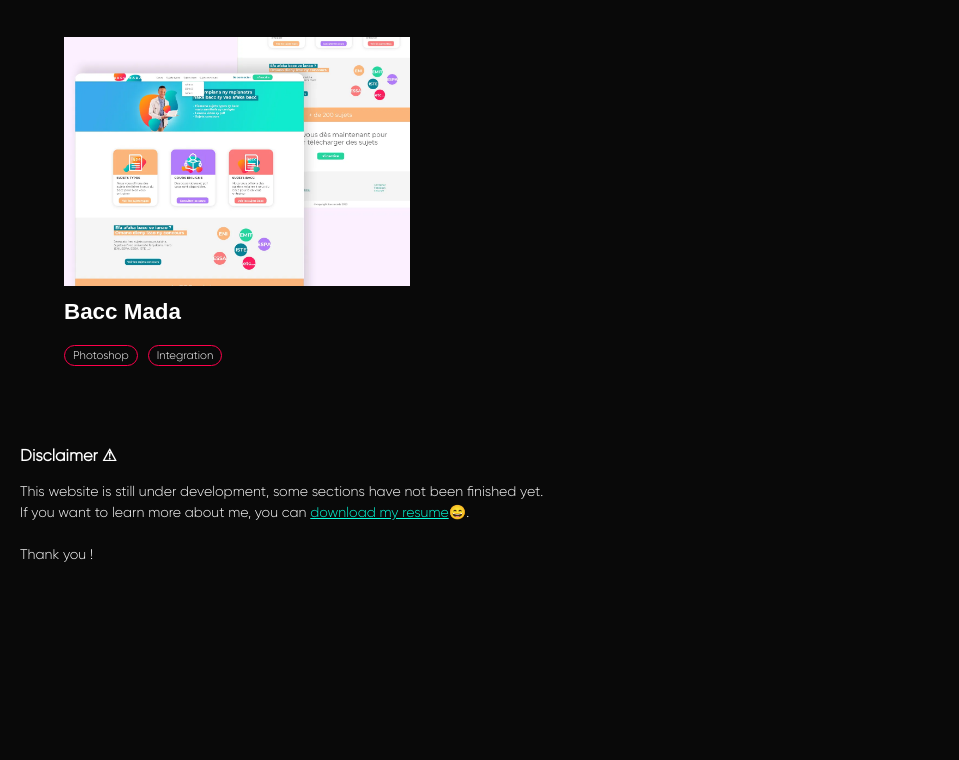
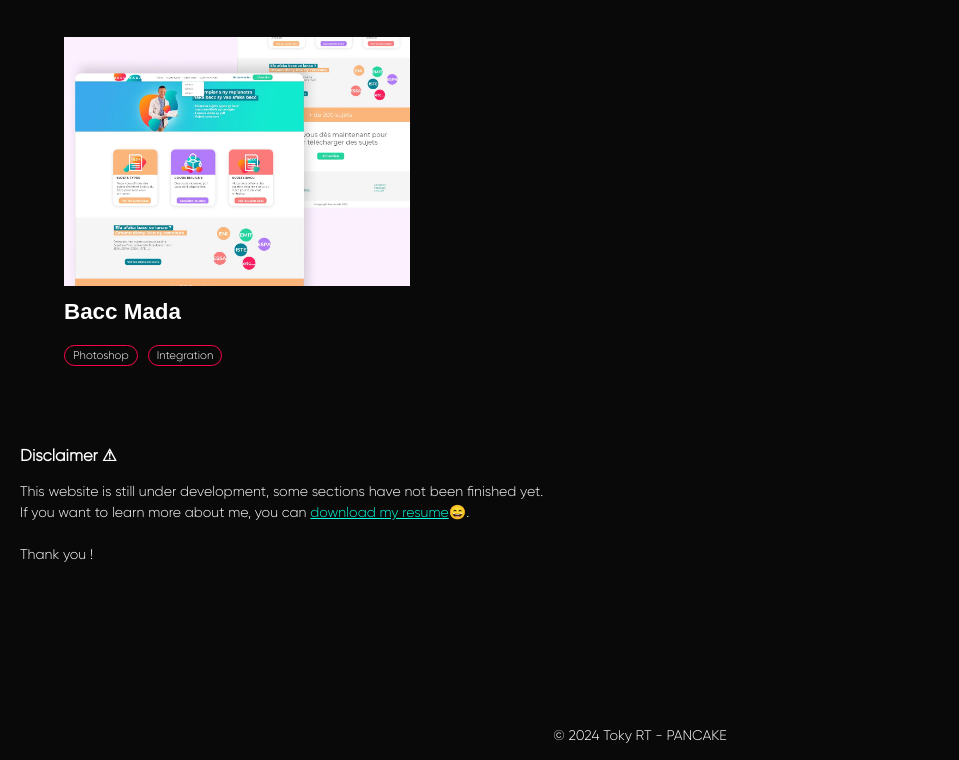
Before and after one commit to tokyRT/portfolio, a plain HTML site: page index.html in a window 1280 px wide. Shown: the part 6096-6856 px from the top of the page, without its empty margins (0-959 px from the left). Before the commit the page ends 6821 px from the top, so only its background shows below. Drawn offline with nearby package versions, Linux system fonts and the light colour scheme; a script that the page names is missing.

Commit message:
add copyright

```diff
--- a/index.html
+++ b/index.html
@@ -337,6 +337,9 @@
     </p>
   </div>
   <!-- disclaimer end -->
+   <div class="copyright">
+    <p style="text-align: center;">&copy; 2024 Toky RT - PANCAKE</p>
+   </div>
 
   <div id="customCursor" class="cursor"></div>
   <script src="https://code.jquery.com/jquery-3.6.0.min.js"
```
